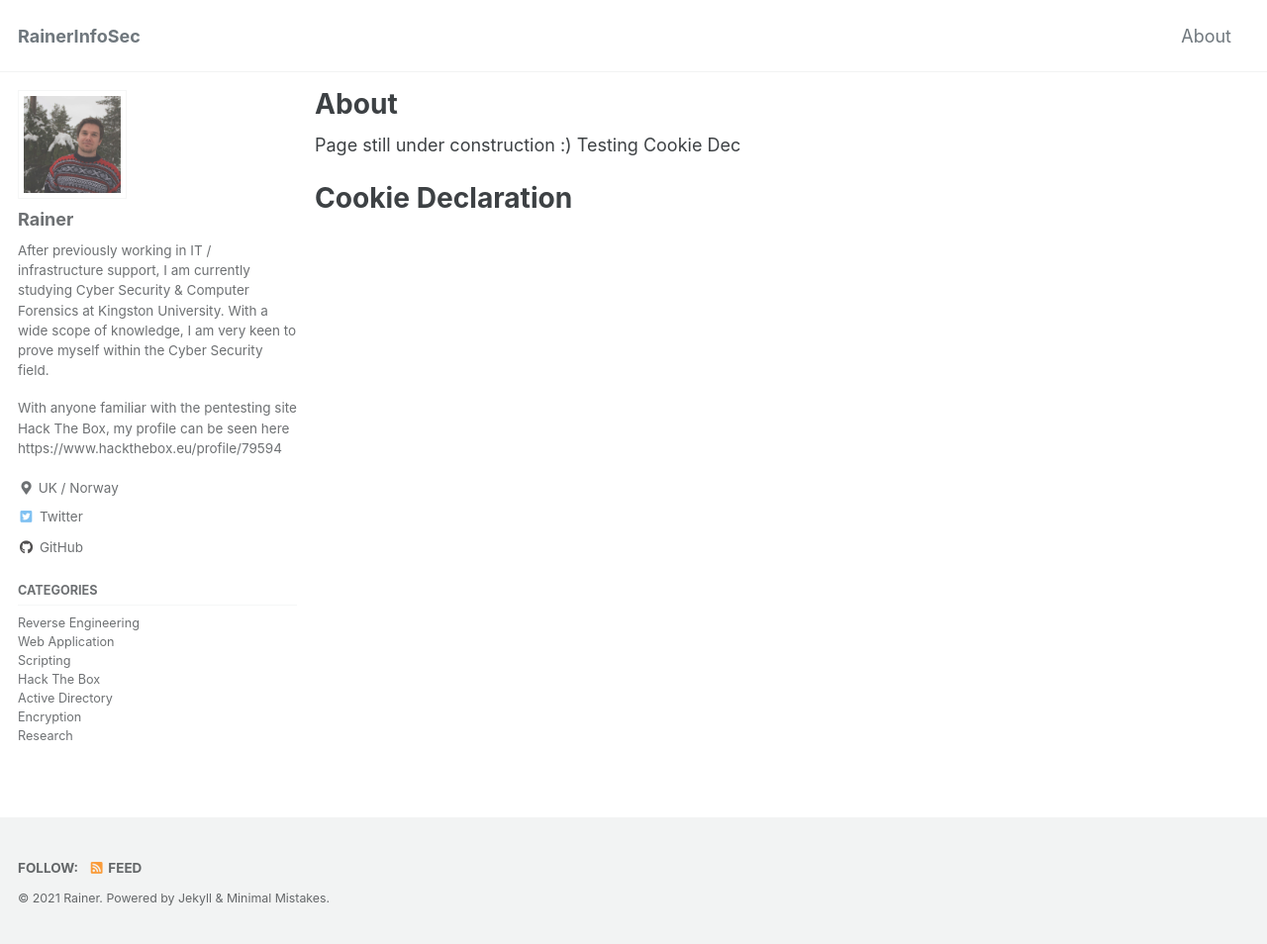
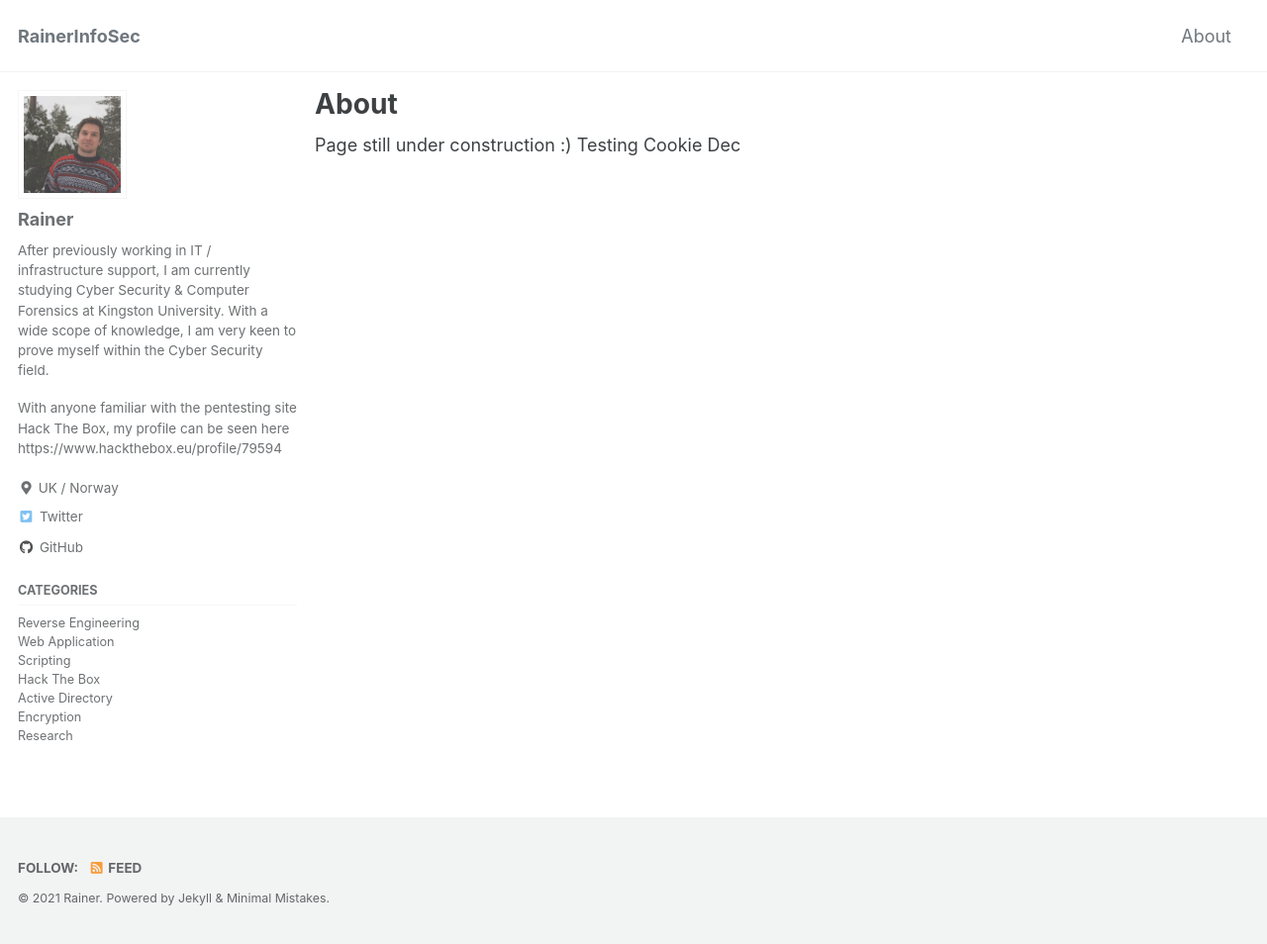
Before and after one commit to Rainor23/rainor23.github.io, a Jekyll site: the page built from _pages/about.md, in a window 1280 px wide and 954 px high. Shown: the whole window at 99% size. Built offline with Jekyll 4.4.1, drawn with Linux system fonts in a browser that asks for light colours; cached includes are drawn as plain includes; comment, search, counter and statistics services are not loaded.

Commit message:
Update about.md

```diff
--- a/_pages/about.md
+++ b/_pages/about.md
@@ -10,7 +10,3 @@ classes: wide
 ---
 
 Page still under construction :) Testing Cookie Dec
-<body>
-  <h1>Cookie Declaration</h1>
-<script id="CookieDeclaration" src="https://consent.cookiebot.com/5eb5ee69-30e0-4127-861e-329d31d5a60c/cd.js" type="text/javascript" async></script>
-</body>
```
